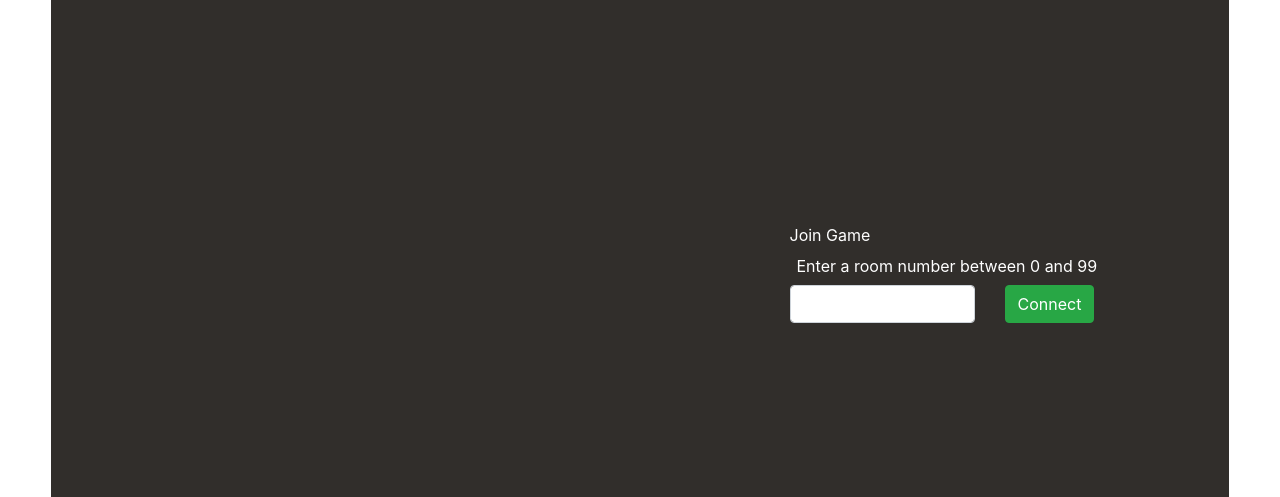
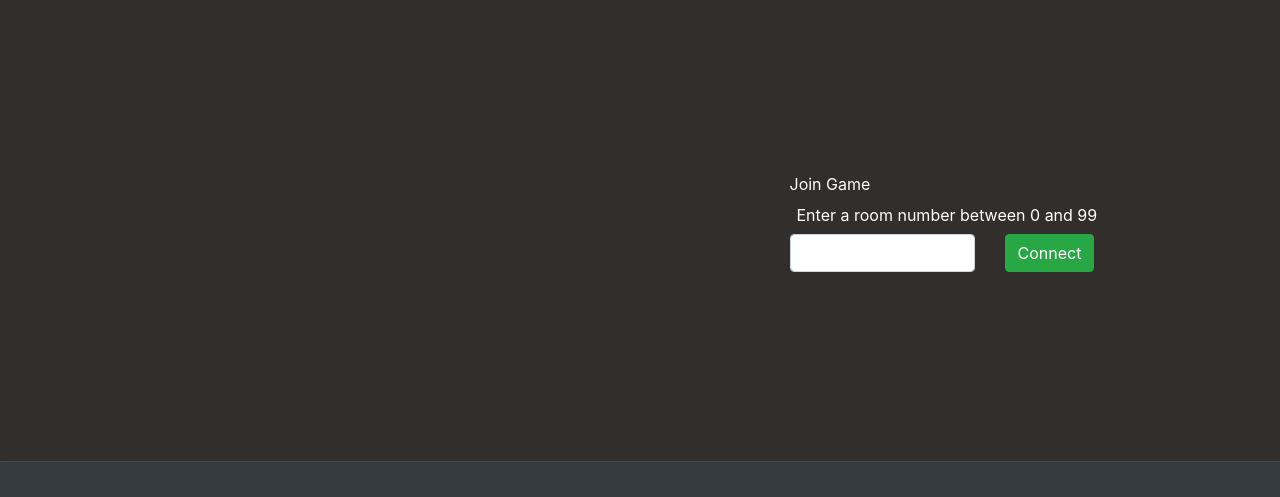
Before and after one commit to shreyv25/online-chess, a website: page index.html in a window 1280 px wide. Shown: the part 98-595 px from the top of the page. Drawn offline with nearby package versions, Linux system fonts and the light colour scheme.

Commit message:
display_correct

```diff
--- a/index.html
+++ b/index.html
@@ -32,9 +32,6 @@
     }
     #roomNumbers{
       margin: 7px;
-    }
-    body{
-      margin: 4%
     }
   </style>
 
```
